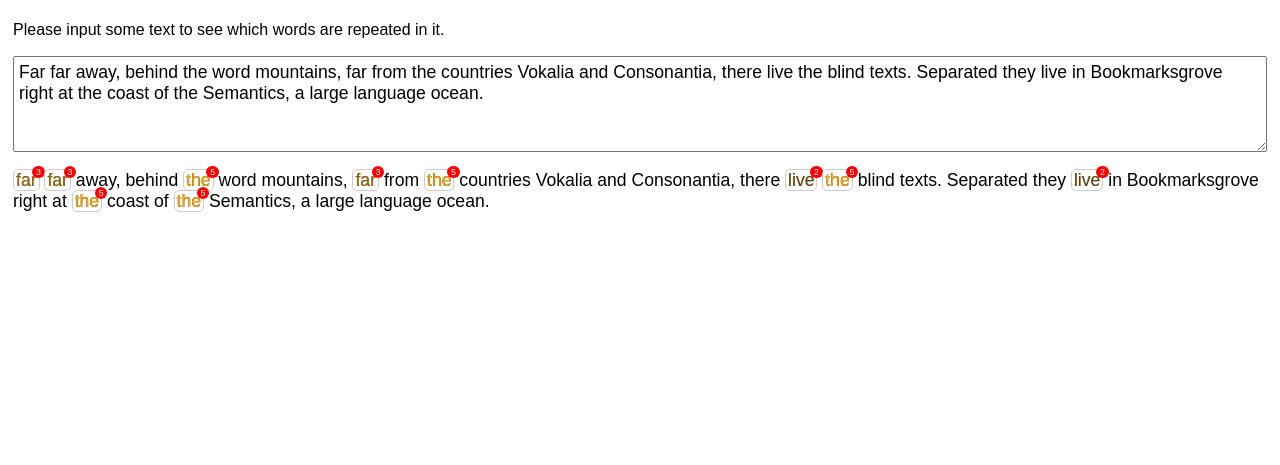
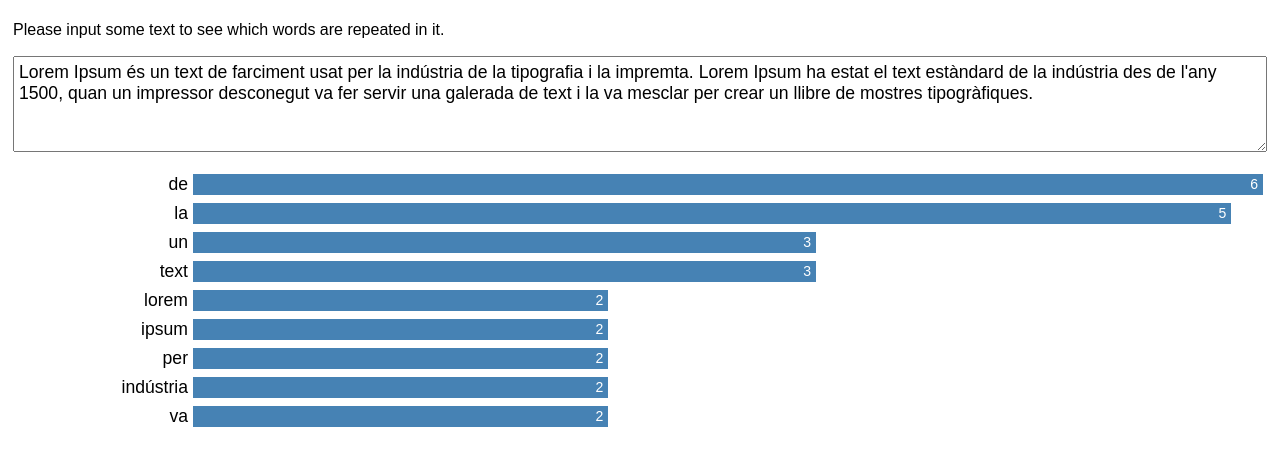
Before and after one commit to bitblitter/test-word-repetitions, a website built with Parcel: page index.html in a window 1280 px wide. Shown: the part 33-498 px from the top of the page. Built offline with nearby package versions, Linux system fonts and the light colour scheme.

Commit message:
Result display changed
Changed the result display from modified text with labels to a simple bar graph.

```diff
--- a/src/index.css
+++ b/src/index.css
@@ -21,32 +21,30 @@
   font-size: 1.1em;
 }
 
-.test-form output .rpttext {
-  position: relative;
-  border-radius: 5px;
-  border: #ccc 1px solid;
-  padding: 0 2px;
+.test-form output .graph {
+  display: flex;
+  flex-direction: column;
 }
 
-.test-form output .rptweight {
-  color: orange;
-  position: absolute;
-  top: 0;
-  left: 0;
-  padding: 0 2px;
+.test-form output .graph .graph-item {
+  display: flex;
+  padding: 4px;
 }
 
-.test-form output .rptcount {
-  position: absolute;
-  top: -0.5em;
-  right: -0.7em;
-  font-size: 0.5em;
-  background: red;
+.graph .graph-item .label {
+  flex-basis: 10em;
+  flex: 0;
+  min-width: 10em;
+  text-align: right;
+  padding: 0 5px;
+}
+
+.graph .graph-item .value {
+  background: steelblue;
   color: white;
-  border-radius: 100px;
-  width: 1.4em;
-  height: 1.4em;
-  line-height: 1.4em;
-  text-align: center;
-  opacity: 1;
+  font-size: 0.8em;
+  display: flex;
+  align-items: center;
+  padding: 0 5px;
+  justify-content: flex-end;
 }
--- a/src/index.js
+++ b/src/index.js
@@ -14,21 +14,24 @@ var app = ({ element, document, text = "" }) => {
 
     var maxRepetitions = Math.max.apply(this, Object.values(repeatedWords));
 
-    var wordListHTML = inputText;
-    words.forEach(word => {
-      var count = repeatedWords[word];
-      var weight = count / maxRepetitions;
-      var fontWeight = weight * 0.4 + 1;
-      var wordRegEx = new RegExp(`\\b${word}\\b`, "gi");
-      var wordReplacement = `<span class="rpttext"
-          title="'${word}': ${count} repetitions."
-          style="font-weight: ${fontWeight}em" ><span
-          class="rptweight" style="opacity: ${weight}"
-          >${word}</span>${word}<span class="rptcount">${count}</span></span>`;
-      wordListHTML = wordListHTML.replace(wordRegEx, wordReplacement);
-    });
+    var wordListHTML = "";
+    words
+      .sort((a, b) => {
+        if (repeatedWords[a] > repeatedWords[b]) return -1;
+        if (repeatedWords[a] < repeatedWords[b]) return 1;
+        return 0;
+      })
+      .forEach(word => {
+        var count = repeatedWords[word];
+        var width = (count / maxRepetitions) * 100;
 
-    output.innerHTML = `<quote>${wordListHTML}</quote>`;
+        wordListHTML += `<div class="graph-item">
+            <span class="label">${word}</span>
+            <span class="value" style="width: ${width}%">${count}</span>
+        </div>`;
+      });
+
+    output.innerHTML = `<div class="graph">${wordListHTML}</div>`;
   };
   var form = document.createElement("form");
 
@@ -55,5 +58,5 @@ app({
   element: appElement,
   document: document,
   text:
-    "Far far away, behind the word mountains, far from the countries Vokalia and Consonantia, there live the blind texts. Separated they live in Bookmarksgrove right at the coast of the Semantics, a large language ocean."
+    "Lorem Ipsum és un text de farciment usat per la indústria de la tipografia i la impremta. Lorem Ipsum ha estat el text estàndard de la indústria des de l'any 1500, quan un impressor desconegut va fer servir una galerada de text i la va mesclar per crear un llibre de mostres tipogràfiques."
 });
```
Also changed, not shown: src/countRepeatedWords/countRepeatedWords.test.js (+32 -0 lines).
